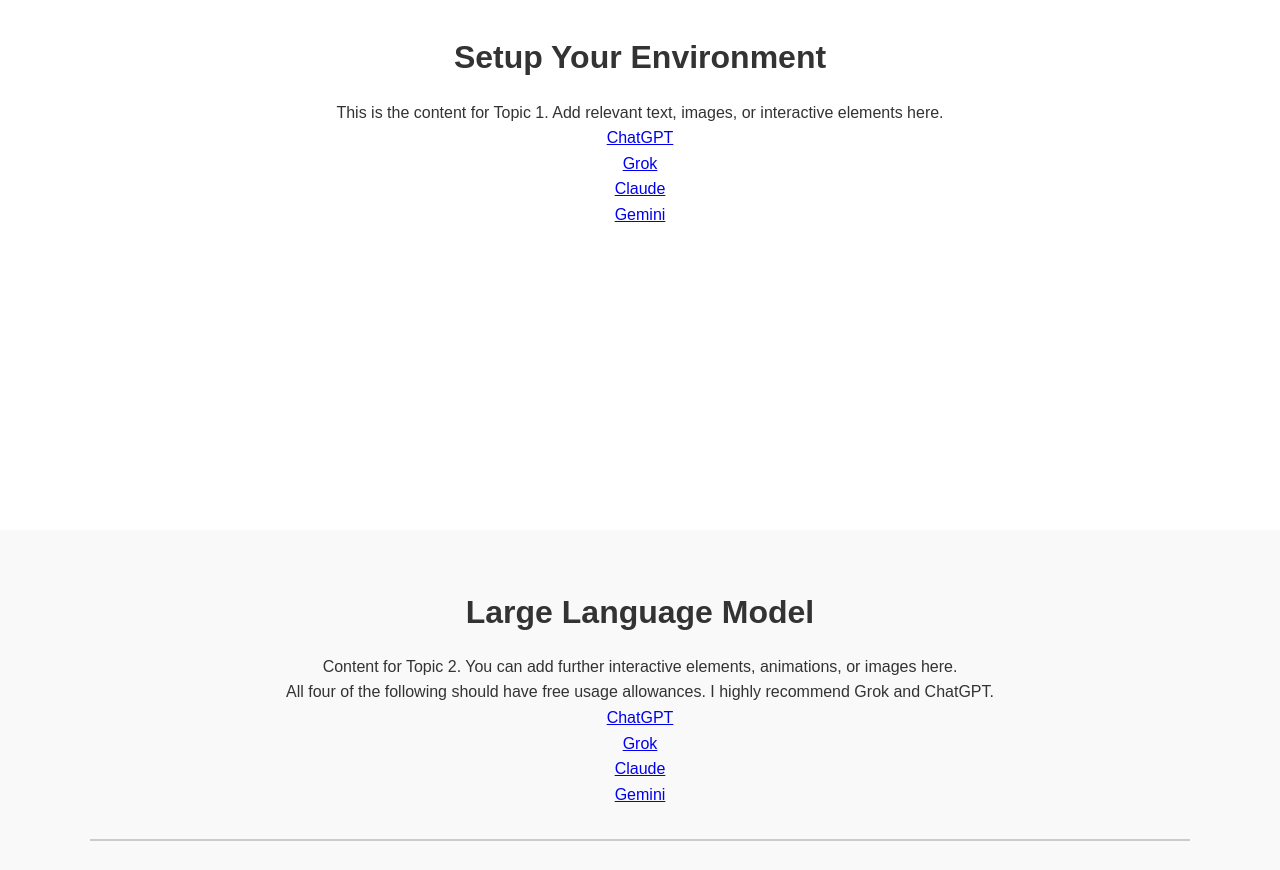
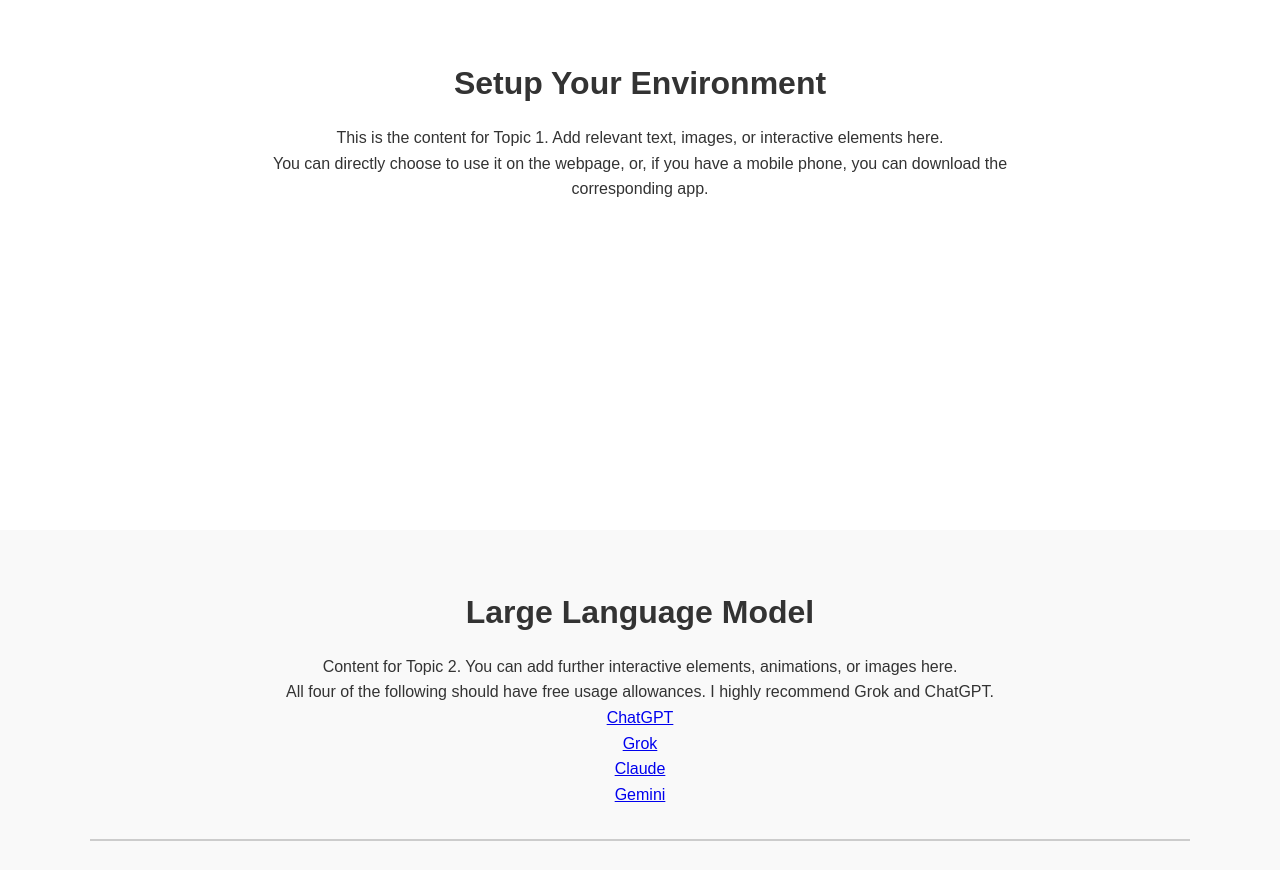
Before and after one commit to Trina0224/ai_demo_2_March2025, a plain HTML site: page index.html in a window 1280 px wide. Shown: the part 1140-2010 px from the top of the page. Drawn offline with Linux system fonts and the light colour scheme.

Commit message:
0224
birthday ... call it a day~

```diff
--- a/index.html
+++ b/index.html
@@ -33,10 +33,7 @@
     <div class="section-content">
         <h2>Setup Your Environment</h2>
         <p>This is the content for Topic 1. Add relevant text, images, or interactive elements here.</p>
-        <p><a href="https://chatgpt.com/" target="_blank">ChatGPT</a></p>
-        <p><a href="https://grok.com/" target="_blank">Grok</a></p>
-        <p><a href="https://claude.ai/new" target="_blank">Claude</a></p>
-        <p><a href="https://gemini.google.com/app" target="_blank">Gemini</a></p>
+        <p>You can directly choose to use it on the webpage, or, if you have a mobile phone, you can download the corresponding app.</p>
     </div>
   </section>
 
```
